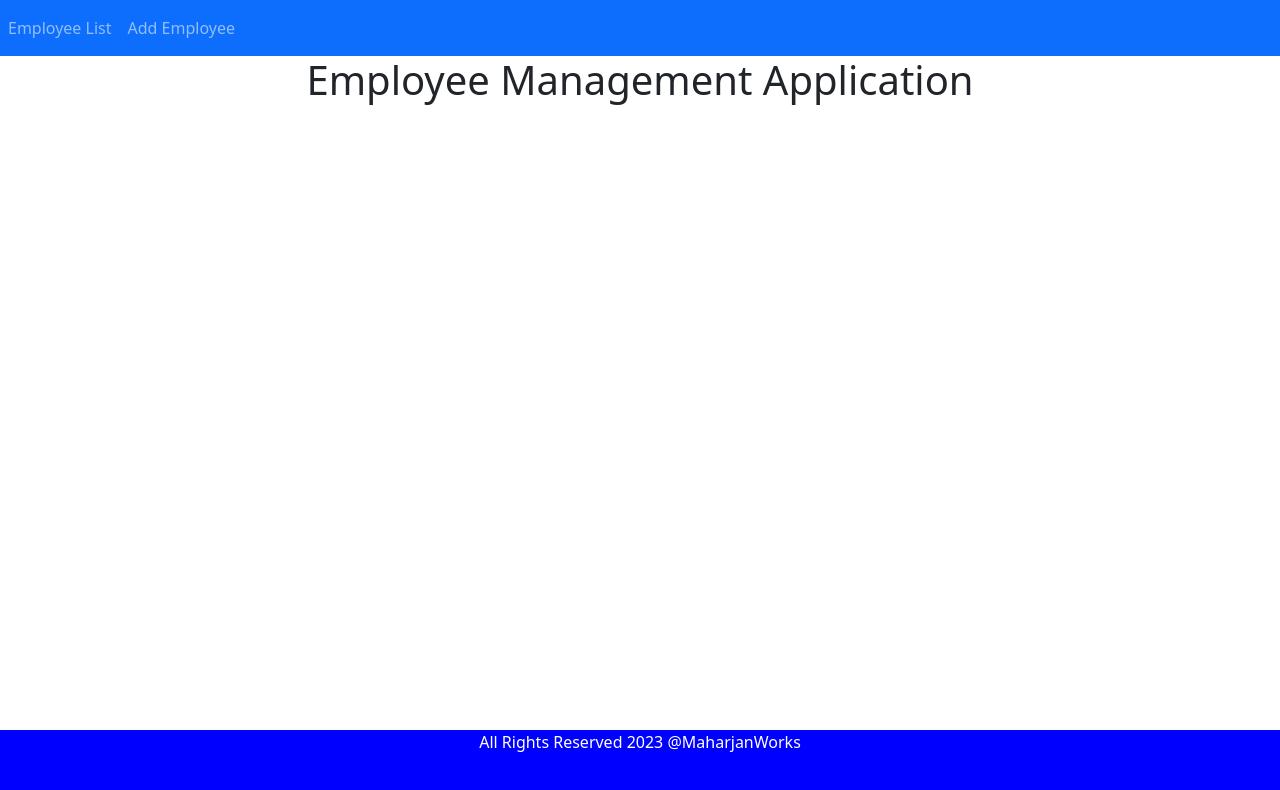
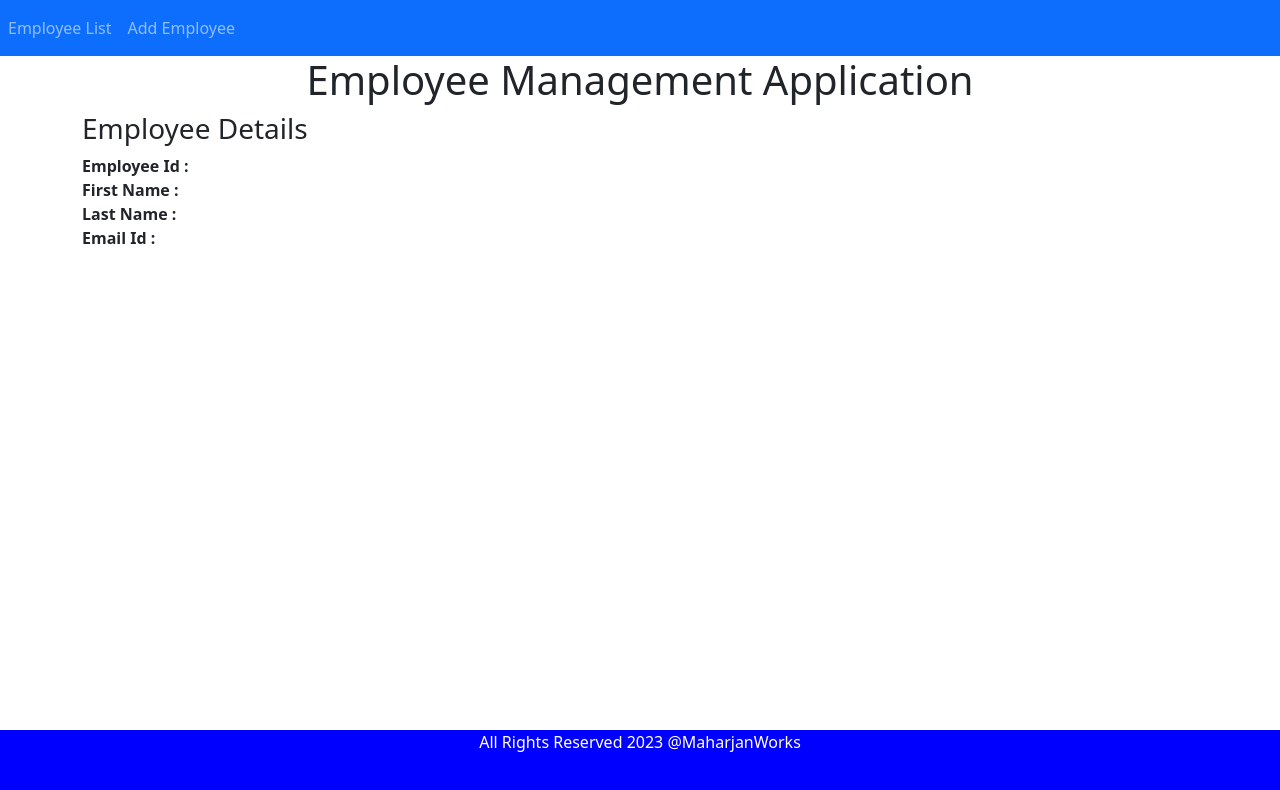
Before and after one commit to maharjan-works/employee-management-angular, an Angular app: page /employee-details/1 in a window 1280 px wide. Before the commit this address led to /. Shown: the top 790 px of the page. Built offline with nearby package versions, Linux system fonts and the light colour scheme; no server answers.

Commit message:
view employee details added

```diff
--- a/src/app/app-routing.module.ts
+++ b/src/app/app-routing.module.ts
@@ -3,13 +3,15 @@ import { RouterModule, Routes } from '@angular/router';
 import { EmployeeListComponent } from './employee-list/employee-list.component';
 import { CreateEmployeeComponent } from './create-employee/create-employee.component';
 import { UpdateEmployeeComponent } from './update-employee/update-employee.component';
+import { EmployeeDetailsComponent } from './employee-details/employee-details.component';
 
 const routes: Routes = [
   {path: "employeeList", component: EmployeeListComponent},
   {path: "employee", component: EmployeeListComponent},
   {path: '', redirectTo: 'employeeList', pathMatch: 'full'},
   {path: 'create-employee', component: CreateEmployeeComponent},
-  {path: 'update-employee/:employeeId', component: UpdateEmployeeComponent}
+  {path: 'update-employee/:employeeId', component: UpdateEmployeeComponent},
+  {path: 'employee-details/:employeeId', component: EmployeeDetailsComponent}
 ];
 
 @NgModule({
--- a/src/app/app.module.ts
+++ b/src/app/app.module.ts
@@ -8,13 +8,15 @@ import { EmployeeListComponent } from './employee-list/employee-list.component';
 import { CreateEmployeeComponent } from './create-employee/create-employee.component';
 import { FormsModule } from '@angular/forms';
 import { UpdateEmployeeComponent } from './update-employee/update-employee.component';
+import { EmployeeDetailsComponent } from './employee-details/employee-details.component';
 
 @NgModule({
   declarations: [
     AppComponent,
     EmployeeListComponent,
     CreateEmployeeComponent,
-    UpdateEmployeeComponent
+    UpdateEmployeeComponent,
+    EmployeeDetailsComponent
   ],
   imports: [
     BrowserModule,
--- /dev/null
+++ b/src/app/employee-details/employee-details.component.html
@@ -0,0 +1,18 @@
+<h3>Employee Details</h3>
+<div>
+    <div>
+        <label><b>Employee Id :</b></label> {{employee.employeeId}}
+    </div>
+    <div>
+        <label><b>First Name :</b></label> {{employee.firstName}}
+    </div>
+    <div>
+        <label><b>Last Name :</b></label> {{employee.lastName}}
+    </div>
+    <div>
+        <label><b>Email Id :</b></label> {{employee.emailId}}
+    </div>
+
+
+
+</div>
--- /dev/null
+++ b/src/app/employee-details/employee-details.component.ts
@@ -0,0 +1,29 @@
+import { Component, OnInit } from '@angular/core';
+import { Employee } from '../employee';
+import { ActivatedRoute } from '@angular/router';
+import { EmployeeService } from '../employee.service';
+
+@Component({
+  selector: 'app-employee-details',
+  templateUrl: './employee-details.component.html',
+  styleUrls: ['./employee-details.component.css']
+})
+export class EmployeeDetailsComponent implements OnInit {
+
+  employeeId: string = '';
+  employee: Employee = new Employee();
+
+
+  constructor(private route: ActivatedRoute,
+    private employeeService: EmployeeService) { }
+
+  ngOnInit(): void {
+    this.employeeId = this.route.snapshot.params['employeeId'];
+
+    this.employeeService.getEmployeeById(this.employeeId).subscribe( data => {
+      this.employee = data;
+    })
+
+  }
+
+}
--- a/src/app/employee-list/employee-list.component.html
+++ b/src/app/employee-list/employee-list.component.html
@@ -8,7 +8,7 @@
             <th>First Name</th>
             <th>Last Name</th>
             <th>Email Id</th>
-            <th colspan="2" style="text-align: center;">Action</th>
+            <th colspan="3" style="text-align: center;">Action</th>
         </tr>
     </thead>
     <tbody>
@@ -24,6 +24,9 @@
             <td>
                 <button (click) ="deleteEmployee(employee.employeeId)" class="btn btn-danger">DELETE</button>
             </td>
+            <td>
+                <button (click) = "viewEmployeeDetails(employee.employeeId)" class="btn btn-secondary">View</button>
+            </td>
         </tr>
     </tbody>
 
--- a/src/app/employee-list/employee-list.component.ts
+++ b/src/app/employee-list/employee-list.component.ts
@@ -37,4 +37,8 @@ export class EmployeeListComponent implements OnInit {
     );
   }
 
+  viewEmployeeDetails(employeeId: string){
+    this.router.navigate(['employee-details',employeeId]);
+  }
+
 }
```
Also changed, not shown: src/app/employee-details/employee-details.component.css (added), 1 other file (tests, documents, lock files or other folders).
